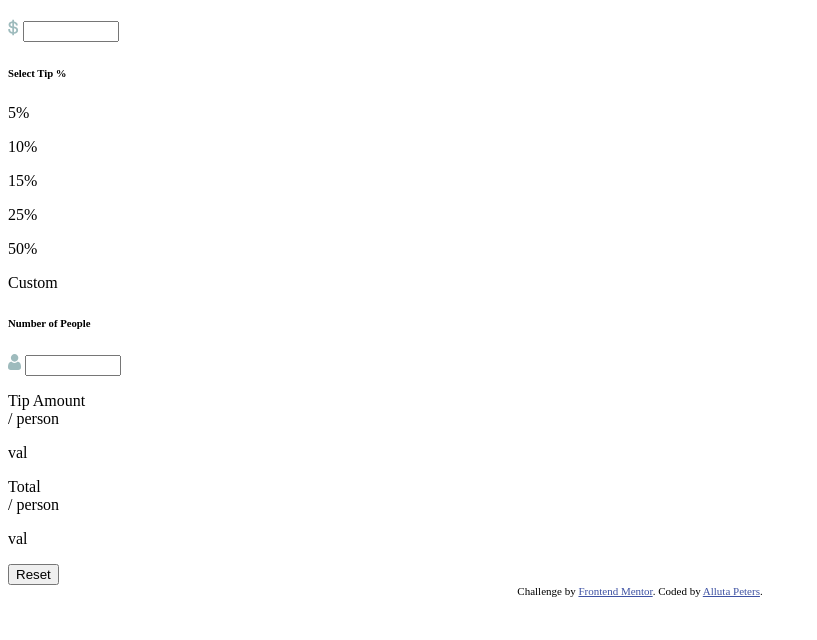
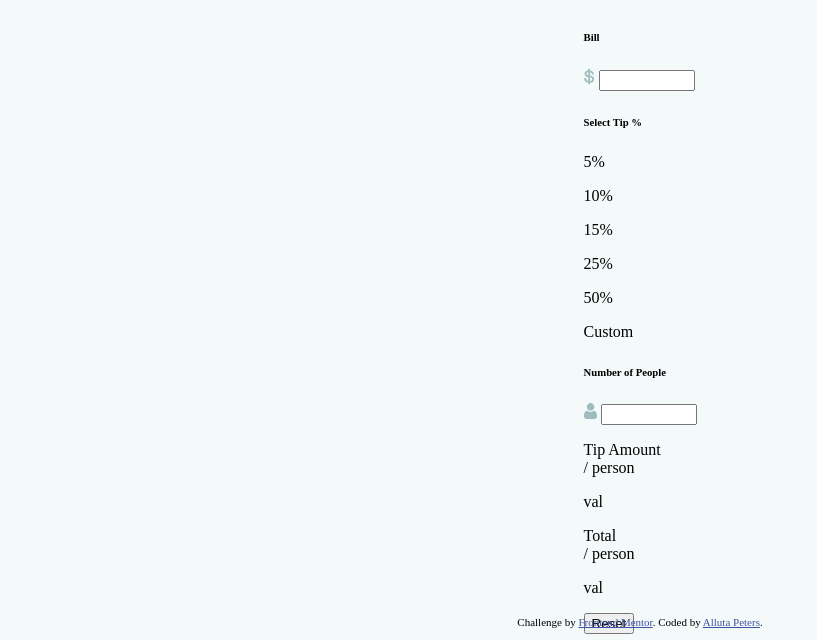
Before and after one commit to lutajpeters/tip-calculator-app, a plain HTML site: page index.html in a window 1280 px wide. Shown: the part 160-800 px from the top of the page, without its empty margins (0-817 px from the left). Drawn offline with Linux system fonts and the light colour scheme; a script that the page names is missing.

Commit message:
Main css.
added base styles for html layout.

```diff
--- a/css/tip-calculator.css
+++ b/css/tip-calculator.css
@@ -1,9 +1,45 @@
+:root {
+    --very-dark-cyan: hsl(183, 100%, 15%);
+    --dark-grayish-cyan: hsl(186, 14%, 43%);
+    --grayish-cyan: hsl(184, 14%, 56%);
+    --light-grayish-cyan: hsl(185, 41%, 84%);
+    --very-light-grayish-cyan: hsl(189, 41%, 97%);
+    --white: hsl(0, 0%, 100%);
+}
+
+
+body {
+    box-sizing: border-box;
+    margin: 0;
+}
+
+
+.main-container {
+    min-width: 100%;
+    min-height: 100vh;
+    background-color: var(--very-light-grayish-cyan);
+    display: flex;
+    justify-content: center;
+    align-items: center;
+    flex-direction: column;
+}
 
 
 
 /*  */
 
-.attribution { font-size: 11px; text-align: center; }
-.attribution a { color: hsl(228, 45%, 44%); }
+.attribution {
+    font-size: 11px;
+    text-align: center;
+
+    position: fixed;
+    bottom: 0;
+    height: 1.5rem;
+    width: 100%;
+}
+
+.attribution a {
+    color: hsl(228, 45%, 44%);
+}
 
 /*  */
```
Also changed, not shown: js/tipCalculator.js (added).
